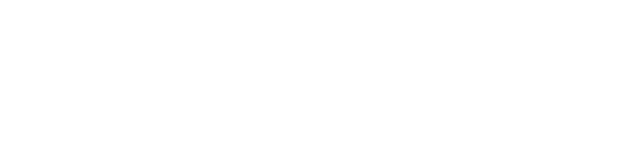
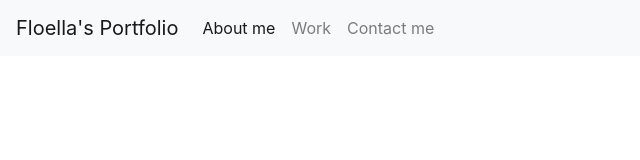
Before and after one commit to ellaflo/bootstrap-portfolio, a plain HTML site: page index.html in a window 1280 px wide. Shown: the whole page, without its empty margins (0-640 px from the left). Drawn offline with nearby package versions, Linux system fonts and the light colour scheme.

Commit message:
nav bar added

```diff
--- a/index.html
+++ b/index.html
@@ -12,7 +12,19 @@
 
 
 <body>
-
+    <nav class="navbar navbar-expand-lg navbar-light bg-light">
+        <a class="navbar-brand" href="#">Floella's Portfolio</a>
+        <button class="navbar-toggler" type="button" data-toggle="collapse" data-target="#navbarNavAltMarkup" aria-controls="navbarNavAltMarkup" aria-expanded="false" aria-label="Toggle navigation">
+          <span class="navbar-toggler-icon"></span>
+        </button>
+        <div class="collapse navbar-collapse" id="navbarNavAltMarkup">
+          <div class="navbar-nav">
+            <a class="nav-item nav-link active" href="#">About me <span class="sr-only">(current)</span></a>
+            <a class="nav-item nav-link" href="#">Work</a>
+            <a class="nav-item nav-link" href="#">Contact me</a>
+          </div>
+        </div>
+      </nav>
 
 
 
```
